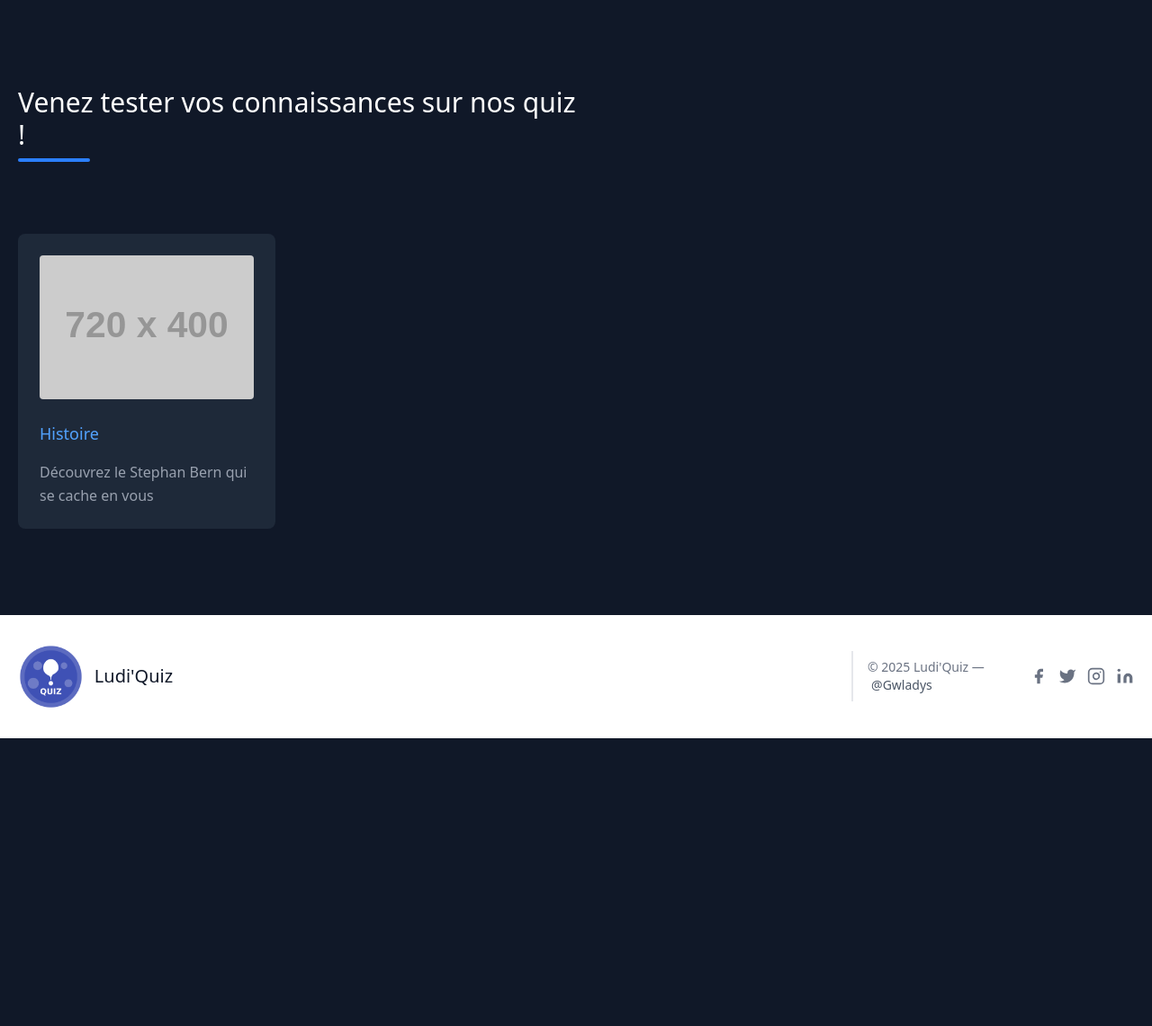
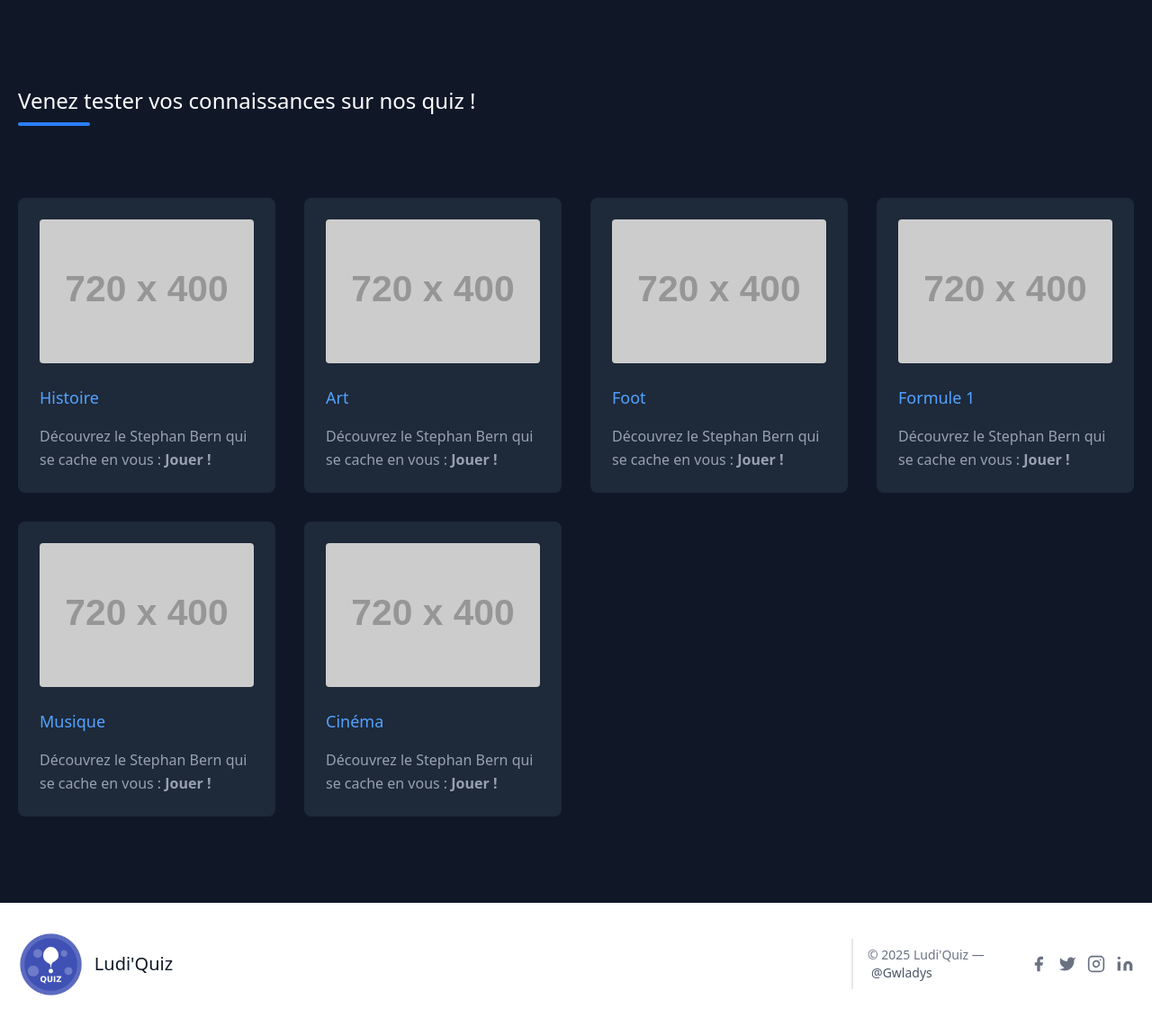
Before and after one commit to Gwladyslsn/quiz, a PHP site: page / in a window 1280 px wide. Shown: the part 123-1264 px from the top of the page at 90% size. Before the commit the page ends 944 px from the top, so only its background shows below. Run offline with PHP 8.4, Linux system fonts and the light colour scheme; grey boxes labelled with a size stand in for pictures from a placeholder-image service; some libraries are stand-ins or nearby versions.

Commit message:
add img for themes

```diff
--- a/asset/js/quiz.js
+++ b/asset/js/quiz.js
@@ -14,7 +14,7 @@ let visuScore = document.getElementById('score');
 
 async function chargerQuestions() {
     try {
-        const response = await fetch("http://localhost:3000/libs/get_questions.php");
+        const response = await fetch("http://localhost:3000/libs/_get_questions.php");
         const data = await response.json();
         questions = data;
         afficherQuestion(currentIndex); // on affiche la première question une fois les données chargées
--- a/index.php
+++ b/index.php
@@ -1,6 +1,8 @@
 <?php
 
-require_once "./templates/_header.php";
+require_once "./templates/header.php";
+require "./libs/_theme.php";
+$themes = getAllThemes();
 ?>
 
 <body>
@@ -10,18 +12,15 @@ require_once "./templates/_header.php";
             <div class="container px-5 py-24 mx-auto">
                 <div class="flex flex-wrap w-full mb-20">
                     <div class="lg:w-1/2 w-full mb-6 lg:mb-0">
-                        <h1 class="sm:text-3xl text-2xl font-medium title-font mb-2 text-white">Venez tester vos connaissances sur nos quiz ! </h1>
+                        <h1 class="sm:text-2xl text-3xl font-medium title-font mb-2 text-white">Venez tester vos connaissances sur nos quiz ! </h1>
                         <div class="h-1 w-20 bg-blue-500 rounded"></div>
                     </div>
                 </div>
                 <div class="flex flex-wrap -m-4">
-                    <div class="xl:w-1/4 md:w-1/2 p-4">
-                        <div class="bg-gray-800 bg-opacity-40 p-6 rounded-lg">
-                            <img class="h-40 rounded w-full object-cover object-center mb-6" src="https://dummyimage.com/720x400" alt="content">
-                            <h2 class="text-lg text-blue-400 font-medium title-font mb-4">Histoire</h2>
-                            <p class="leading-relaxed text-base">Découvrez le Stephan Bern qui se cache en vous </p>
-                        </div>
-                    </div>
+                    <?php foreach($themes as $index=>$theme):?>
+                    <?php require "./templates/theme_item.php";?>
+                    <?php endforeach; ?>
+                </div>
 
             </div>
         </section>
@@ -36,4 +35,4 @@ require_once "./templates/_header.php";
 
 
 <?php
-require_once "./templates/_footer.php";
+require_once "./templates/footer.php";
--- a/libs/get_questions.php
+++ b/libs/_get_questions.php
@@ -1,7 +1,7 @@
 <?php
 # Récupère 10 questions aléatoires (JSON)
 header('Content-Type: application/json');
-require_once 'db.php';
+require_once '_db.php';
 
 try {
     // Récupère le nombre total de questions pour s'assurer qu'il y en a au moins 10
--- /dev/null
+++ b/libs/_theme.php
@@ -0,0 +1,19 @@
+<?php
+
+function getAllThemes(){
+
+    $themes = [
+        ["nom_theme" => "Histoire"],
+        ["nom_theme" => "Art"],
+        ["nom_theme" => "Foot"],
+        ["nom_theme" => "Formule 1"],
+        ["nom_theme" => "Musique"],
+        ["nom_theme" => "Cinéma"]
+    ];
+    return $themes;
+};
+
+function getTheme(int $id){
+    $themes = getAllThemes();
+    return $themes[$id];
+}
--- a/quiz.php
+++ b/quiz.php
@@ -1,6 +1,7 @@
 <?php
 
-require_once "./templates/_header.php";
+require_once "./templates/header.php";
+require "./libs/_theme.php";
 ?>
 
 
@@ -34,4 +35,4 @@ require_once "./templates/_header.php";
 </body>
 
 <?php
-require_once "./templates/_footer.php";
+require_once "./templates/footer.php";
--- /dev/null
+++ b/templates/theme_item.php
@@ -0,0 +1,8 @@
+
+                    <div class="xl:w-1/4 md:w-1/2 p-4">
+                        <div class="bg-gray-800 bg-opacity-40 p-6 rounded-lg">
+                            <img class="h-40 rounded w-full object-cover object-center mb-6" src="https://dummyimage.com/720x400" alt="content">
+                            <h2 class="text-lg text-blue-400 font-medium title-font mb-4"><?= $theme["nom_theme"] ?></h2>
+                            <p class="leading-relaxed text-base">Découvrez le Stephan Bern qui se cache en vous : <a href="./quiz.php"><strong> Jouer ! </strong></a></p>
+                        </div>
+                    </div>
```
Also changed, not shown: asset/img/art..webp (added), asset/img/art.webp (added), asset/img/foot.webp (added), asset/img/formule1.webp (added), asset/img/histoire.webp (added), asset/img/musique.webp (added), libs/_db.php (renamed from libs/db.php), libs/_get_scores.php (renamed from libs/get_scores.php), libs/_save_score.php (renamed from libs/save_score.php), templates/footer.php (renamed from templates/_footer.php), templates/header.php (renamed from templates/_header.php).
